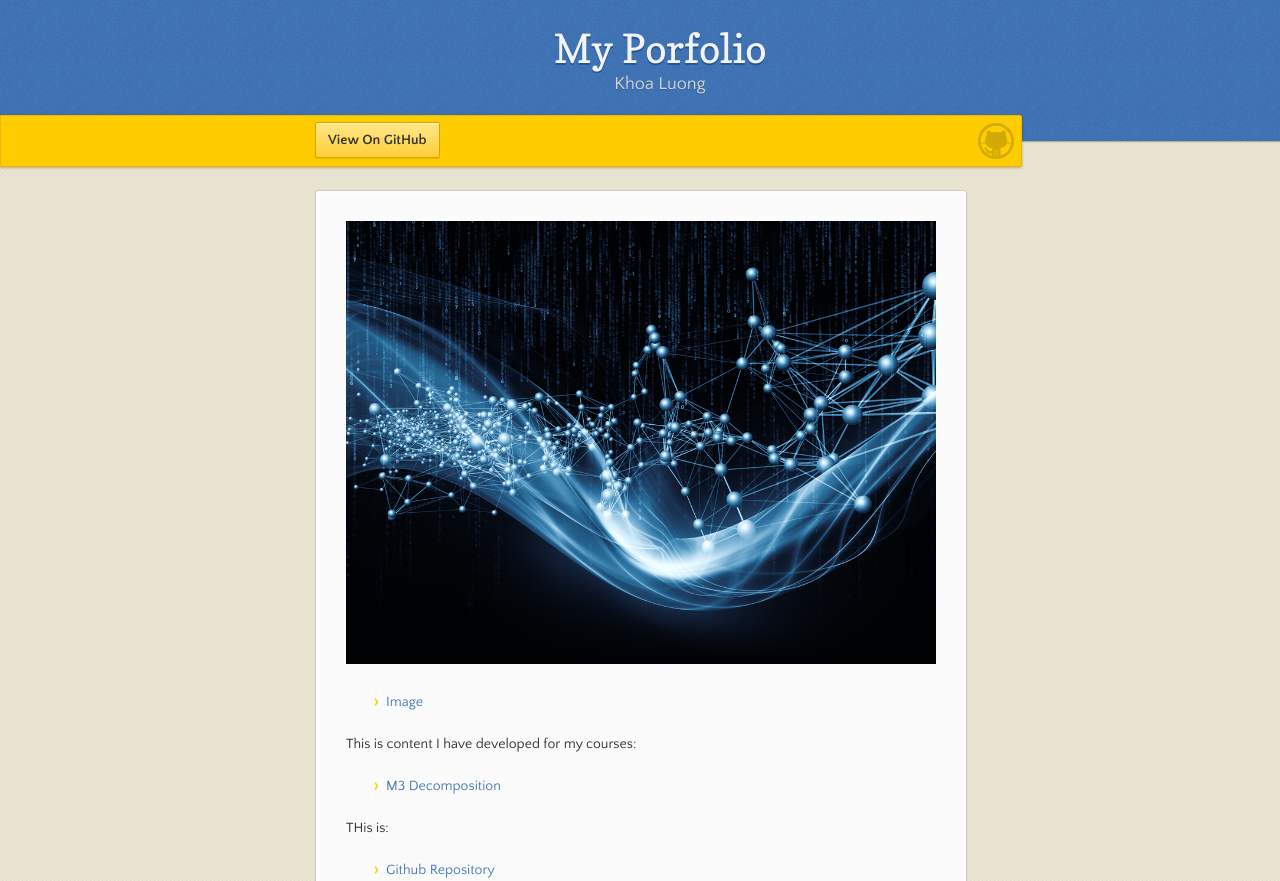
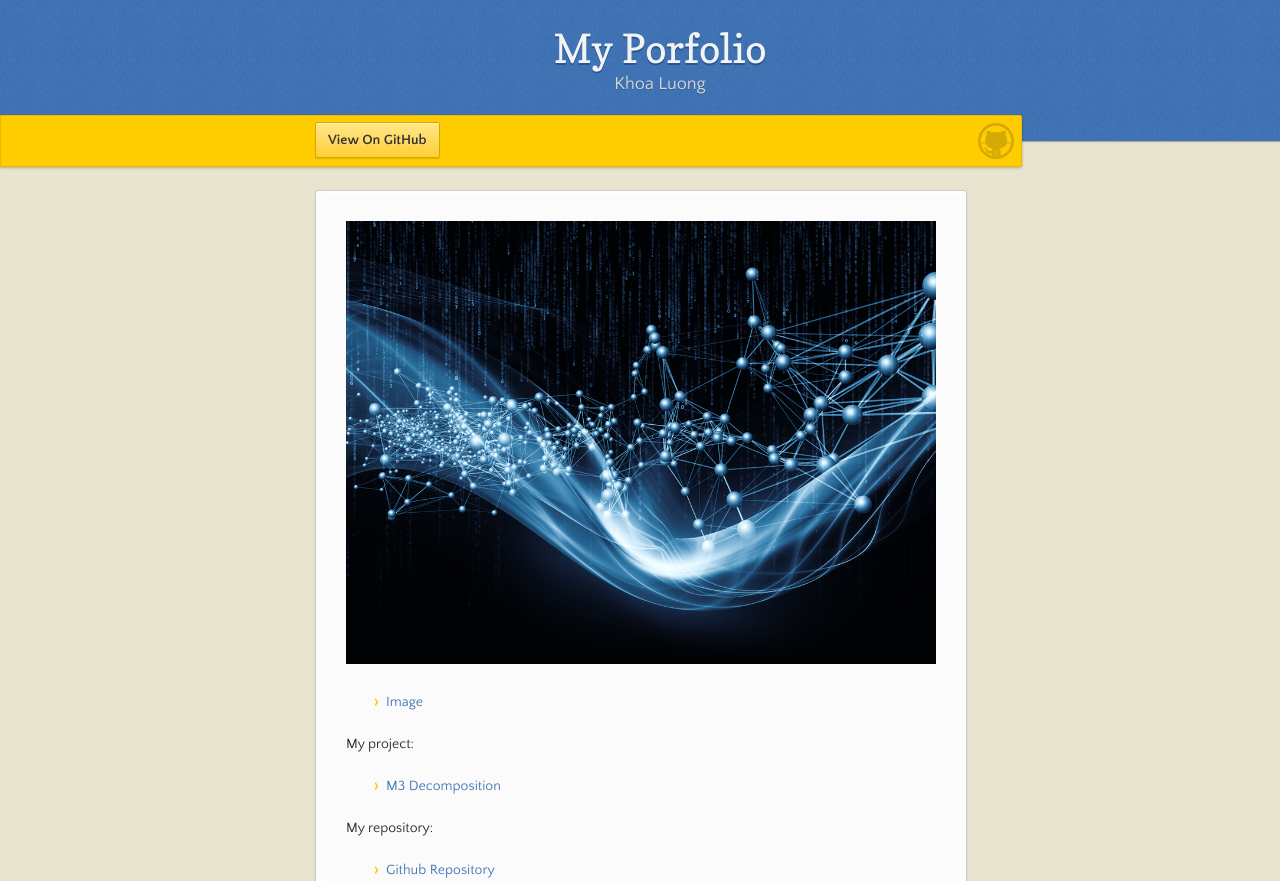
Before and after one commit to kevinluong510/kevinluong510.github.io, a Jekyll site: the page built from index.md, in a window 1280 px wide and 1341 px high. Shown: the top 881 px of the window. Built offline with Jekyll 4.4.1, drawn with Linux system fonts in a browser that asks for light colours; our own code applies the rules of GitHub Pages for plain Markdown files; some of the changed text lies outside the part shown; grey boxes are pictures that could not be loaded.

Commit message:
Update index.md

```diff
--- a/index.md
+++ b/index.md
@@ -6,11 +6,11 @@ Title: Khoa Luong Page
 
 - [Image](/pics/IML.jpg)
 
-This is content I have developed for my courses:
+My project:
 - [M3 Decomposition](/timeseries/index.md)
 
-THis is:
+My repository:
 - [Github Repository](https://github.com/kevinluong510/kevinluong510.github.io)
 
-Video:
-[![Sorting](https://img.youtube.com/vi//wN1kvNUMhe0/0.jpg)(https://youtu.be/wN1kvNUMhe0)
+
+[![Sorting](https://bit.ly/36ui7ay)](https://youtu.be/wN1kvNUMhe0)
```
